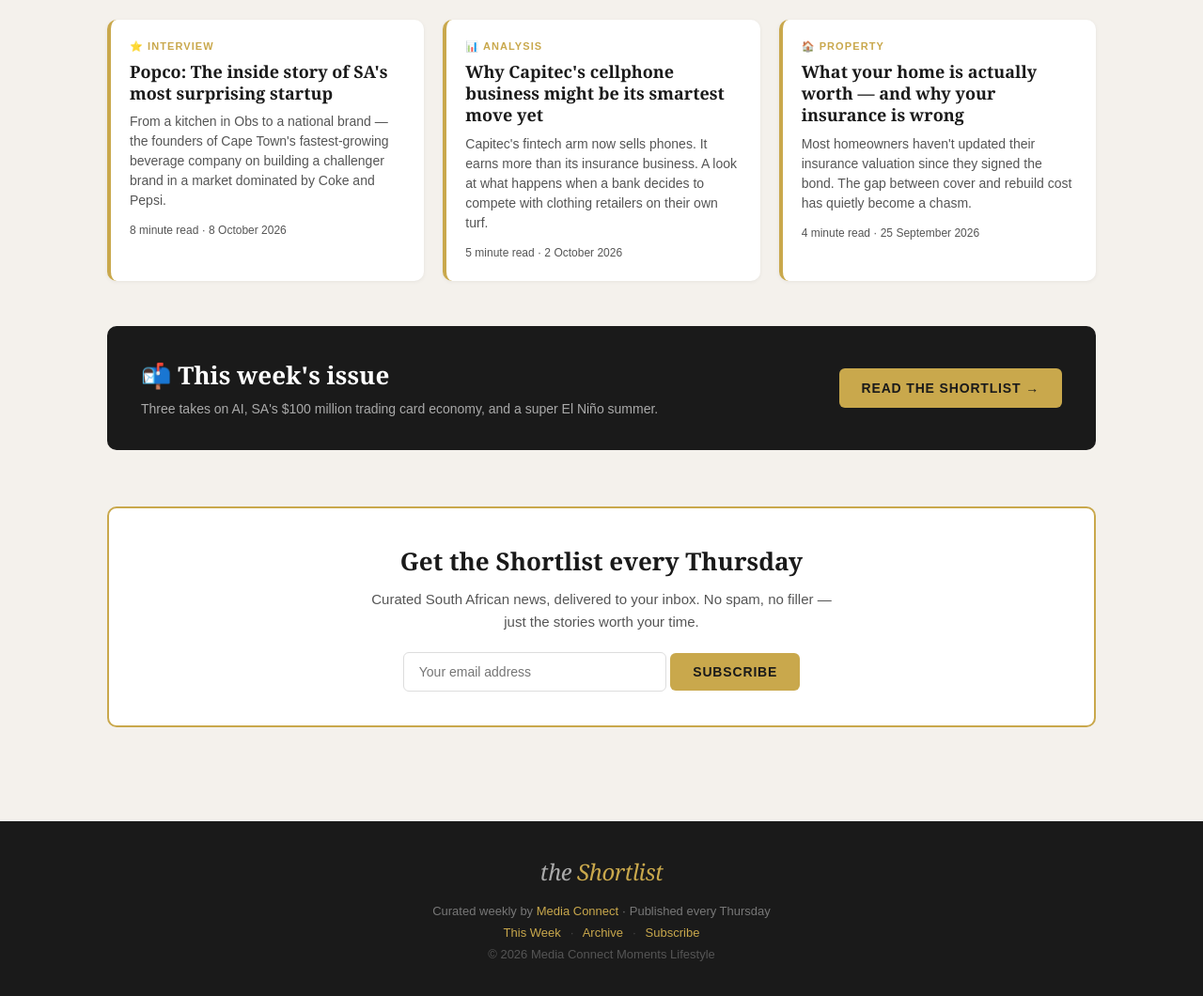
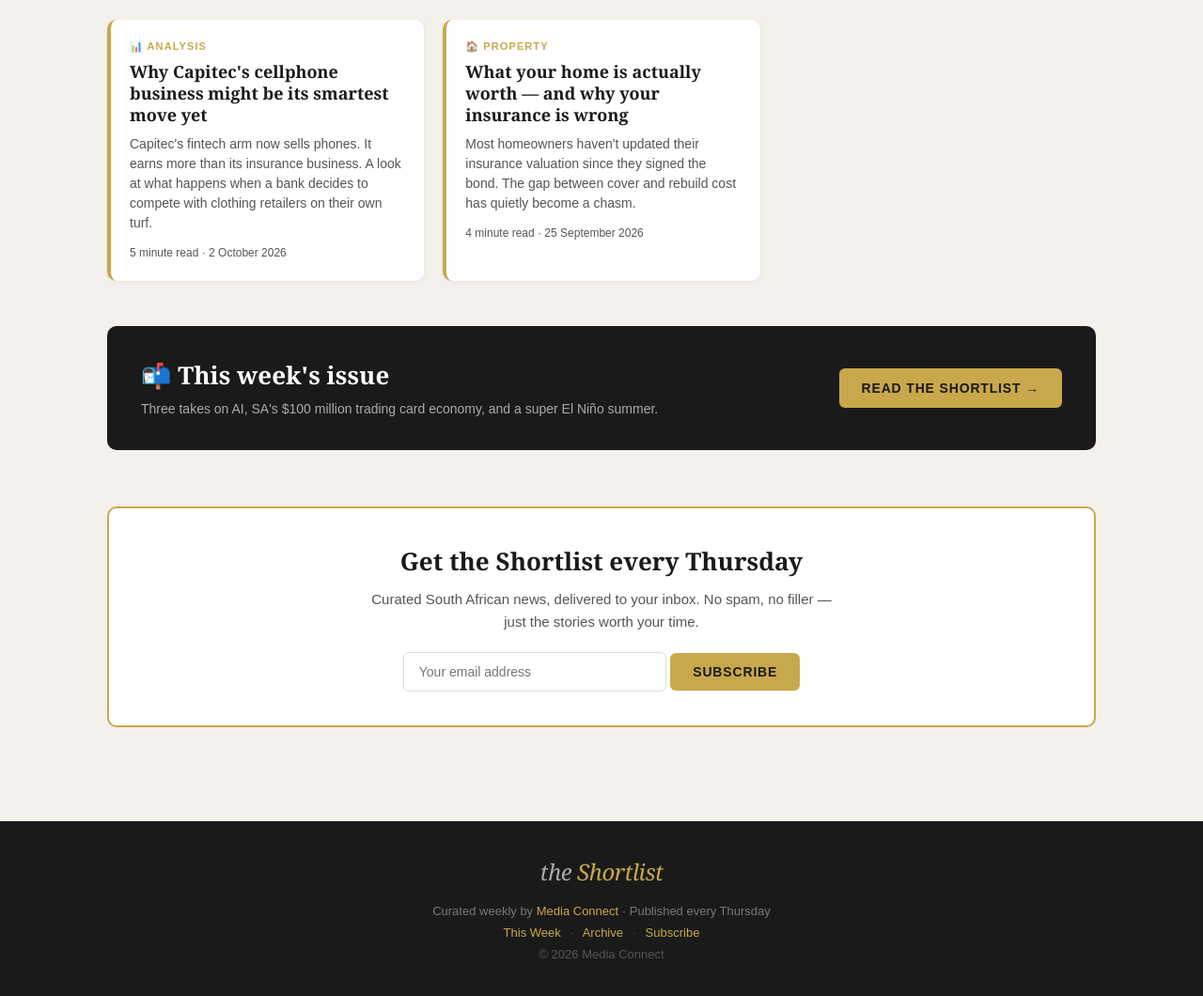
Before and after one commit to andrewwwatt/shortlist, a plain HTML site: page index.html in a window 1280 px wide. Shown: the part 579-1639 px from the top of the page at 94% size. Drawn offline with Linux system fonts and the light colour scheme.

Commit message:
Homepage: remove duplicate Popco card; fix footer wording
Co-Authored-By: Claude Haiku 5.5 <noreply@anthropic.com>
Claude-Session: https://claude.ai/code/session_01YWnUZjLy3AR3D5CuyNTPfs

```diff
--- a/index.html
+++ b/index.html
@@ -113,15 +113,6 @@ footer .sep{color:#444;margin:0 6px;}
 
   <div class="article-card">
   <div class="ac-body">
-    <div class="ac-cat">⭐ Interview</div>
-    <h4>Popco: The inside story of SA's most surprising startup</h4>
-    <p>From a kitchen in Obs to a national brand — the founders of Cape Town's fastest-growing beverage company on building a challenger brand in a market dominated by Coke and Pepsi.</p>
-    <div class="ac-meta">8 minute read · 8 October 2026</div>
-  </div>
-  </div>
-
-  <div class="article-card">
-  <div class="ac-body">
     <div class="ac-cat">📊 Analysis</div>
     <h4>Why Capitec's cellphone business might be its smartest move yet</h4>
     <p>Capitec's fintech arm now sells phones. It earns more than its insurance business. A look at what happens when a bank decides to compete with clothing retailers on their own turf.</p>
@@ -163,7 +154,7 @@ footer .sep{color:#444;margin:0 6px;}
   <div class="logos">the <span>Shortlist</span></div>
   <p>Curated weekly by <a href="#">Media Connect</a> · Published every Thursday<br>
   <a href="/this-week.html">This Week</a> <span class="sep">·</span> <a href="/archive.html">Archive</a> <span class="sep">·</span> <a href="/subscribe.html">Subscribe</a><br>
-  <span style="color:#555">© 2026 Media Connect Moments Lifestyle</span></p>
+  <span style="color:#555">© 2026 Media Connect</span></p>
 </footer>
 
 </body>
```
